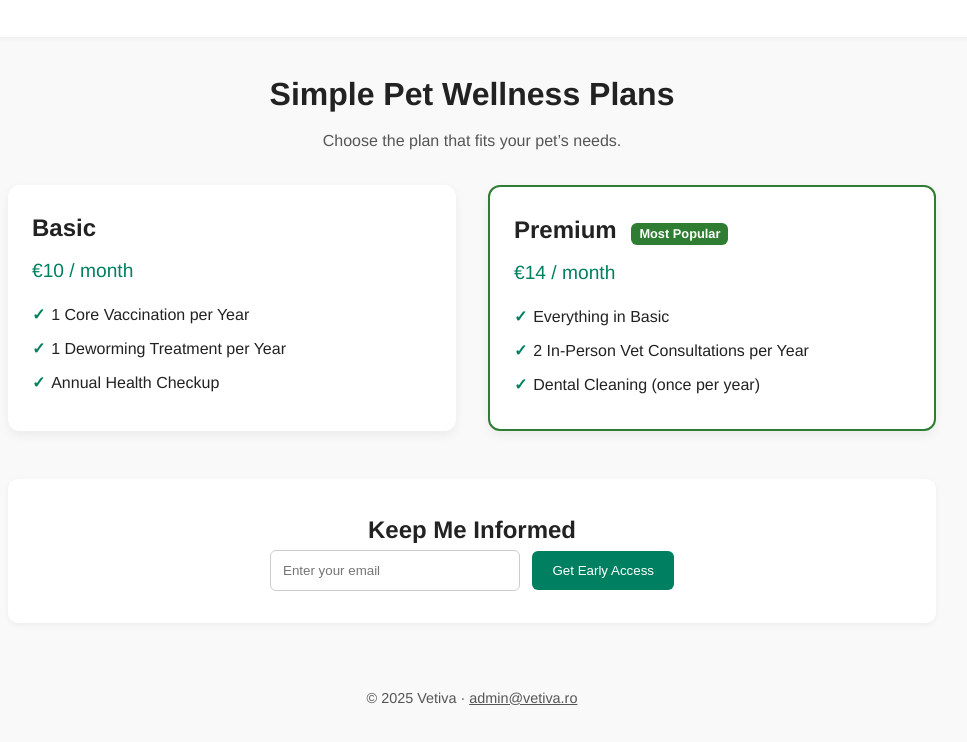
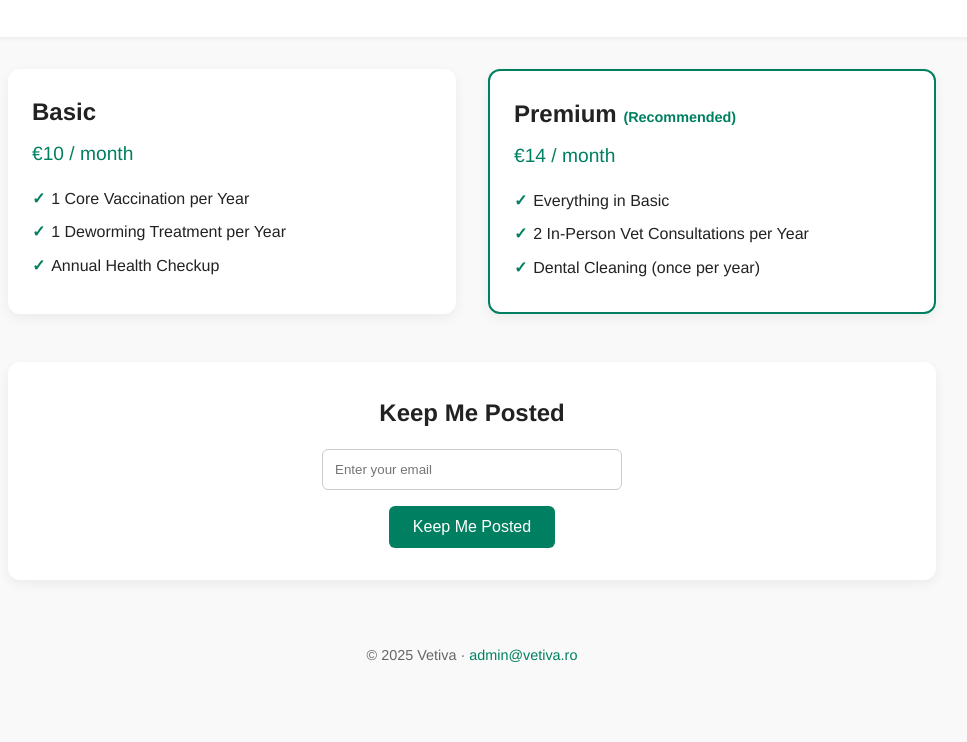
Before and after one commit to Sammyappiah/vetiva-landing, a plain HTML site: page index.html in a window 1280 px wide. Shown: the part 155-897 px from the top of the page, without its empty margins (168-1135 px from the left). After the commit the page ends 854 px from the top, so only its background shows below. Drawn offline with Linux system fonts and the light colour scheme.

Commit message:
index.html

```diff
--- a/index.html
+++ b/index.html
@@ -17,13 +17,13 @@
       line-height: 1.6;
     }
     header {
-      padding: 2rem 1rem;
+      padding: 2rem;
       text-align: center;
       background-color: #fff;
       box-shadow: 0 2px 4px rgba(0,0,0,0.05);
     }
     header img {
-      max-height: 120px;
+      height: 120px;
       width: auto;
     }
     .container {
@@ -33,7 +33,6 @@
     }
     h1 {
       font-size: 2rem;
-      text-align: center;
       margin-bottom: 0.5rem;
     }
     p.subtitle {
@@ -54,8 +53,8 @@
       box-shadow: 0 4px 12px rgba(0,0,0,0.06);
       position: relative;
     }
-    .plan.popular {
-      border: 2px solid #2e7d32;
+    .plan.premium {
+      border: 2px solid #008060;
     }
     .plan h2 {
       font-size: 1.5rem;
@@ -83,62 +82,69 @@
       font-weight: bold;
     }
     .mailing-list {
-      text-align: center;
-      margin-top: 3rem;
       background: #fff;
       padding: 2rem;
-      border-radius: 10px;
-      box-shadow: 0 2px 6px rgba(0,0,0,0.05);
+      border-radius: 12px;
+      text-align: center;
+      box-shadow: 0 4px 12px rgba(0,0,0,0.06);
+    }
+    .mailing-list h3 {
+      margin-bottom: 1rem;
+      font-size: 1.5rem;
     }
     .mailing-list input[type="email"] {
       padding: 0.75rem;
-      width: 250px;
-      max-width: 80%;
+      width: 70%;
+      max-width: 300px;
+      border: 1px solid #ccc;
       border-radius: 6px;
-      border: 1px solid #ccc;
-      margin-right: 0.5rem;
+      margin-bottom: 1rem;
     }
     .mailing-list button {
-      padding: 0.75rem 1.25rem;
+      padding: 0.75rem 1.5rem;
       background-color: #008060;
       color: white;
       border: none;
       border-radius: 6px;
       cursor: pointer;
+      font-size: 1rem;
     }
-    .mailing-list button:hover {
-      background-color: #006b4f;
-    }
-    .success-message {
-      color: #2e7d32;
-      margin-top: 1rem;
+    .popup {
+      display: none;
+      position: fixed;
+      top: 20%;
+      left: 50%;
+      transform: translateX(-50%);
+      background-color: #008060;
+      color: white;
+      padding: 1.5rem 2rem;
+      border-radius: 8px;
+      box-shadow: 0 4px 20px rgba(0, 0, 0, 0.3);
+      z-index: 1000;
+      font-size: 1.2rem;
     }
     footer {
       text-align: center;
       padding: 2rem 1rem;
       font-size: 0.9rem;
-      color: #555;
+      color: #666;
     }
     footer a {
-      color: #555;
-      text-decoration: underline;
+      color: #008060;
+      text-decoration: none;
     }
   </style>
 </head>
 <body>
-
   <header>
     <img src="logo.png" alt="Vetiva Logo" />
   </header>
 
   <div class="container">
-  <h1>Simple Pet Wellness Plans</h1>
-  <p class="subtitle">Choose the plan that fits your pet’s needs.</p>
-
     <div class="plans">
       <div class="plan">
         <h2>Basic</h2>
-      <p class="price">€10 / month</p>
+        <div class="price">€10 / month</div>
         <ul class="features">
           <li>1 Core Vaccination per Year</li>
           <li>1 Deworming Treatment per Year</li>
@@ -146,9 +152,9 @@
         </ul>
       </div>
 
-    <div class="plan popular">
-      <h2>Premium <span style="background-color: #2e7d32; color: white; padding: 0.2rem 0.5rem; font-size: 0.8rem; border-radius: 6px; margin-left: 0.5rem;">Most Popular</span></h2>
-      <p class="price">€14 / month</p>
+      <div class="plan premium">
+        <h2>Premium <span style="font-size: 0.9rem; color: #008060;">(Recommended)</span></h2>
+        <div class="price">€14 / month</div>
         <ul class="features">
           <li>Everything in Basic</li>
           <li>2 In-Person Vet Consultations per Year</li>
@@ -158,18 +164,27 @@
     </div>
 
     <div class="mailing-list">
-    <h2>Keep Me Informed</h2>
-    <form onsubmit="event.preventDefault(); document.getElementById('confirmation').style.display='block'; this.reset();">
-      <input type="email" placeholder="Enter your email" required />
-      <button type="submit">Get Early Access</button>
-    </form>
-    <p id="confirmation" class="success-message" style="display:none;">Thanks! You’re on the list.</p>
+      <h3>Keep Me Posted</h3>
+      <input type="email" id="email" placeholder="Enter your email" required />
+      <br/>
+      <button onclick="showPopup()">Keep Me Posted</button>
     </div>
   </div>
+
+  <div class="popup" id="popup">Thanks! You’re on the list.</div>
 
   <footer>
     © 2025 Vetiva · <a href="mailto:admin@vetiva.ro">admin@vetiva.ro</a>
   </footer>
 
+  <script>
+    function showPopup() {
+      var popup = document.getElementById('popup');
+      popup.style.display = 'block';
+      setTimeout(() => {
+        popup.style.display = 'none';
+      }, 3000);
+    }
+  </script>
 </body>
 </html>
```
Lines whose indentation alone changed are shown as unchanged.
